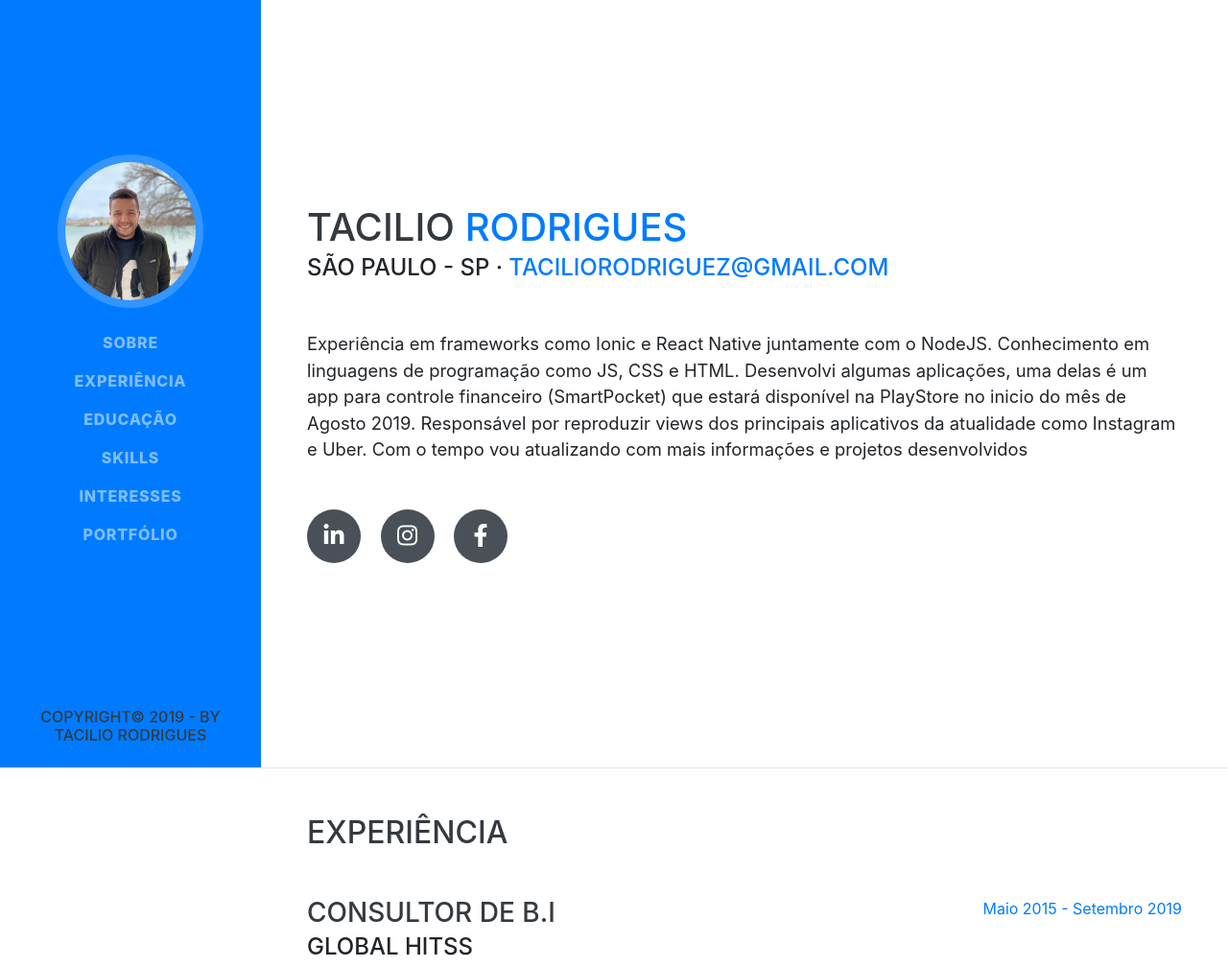
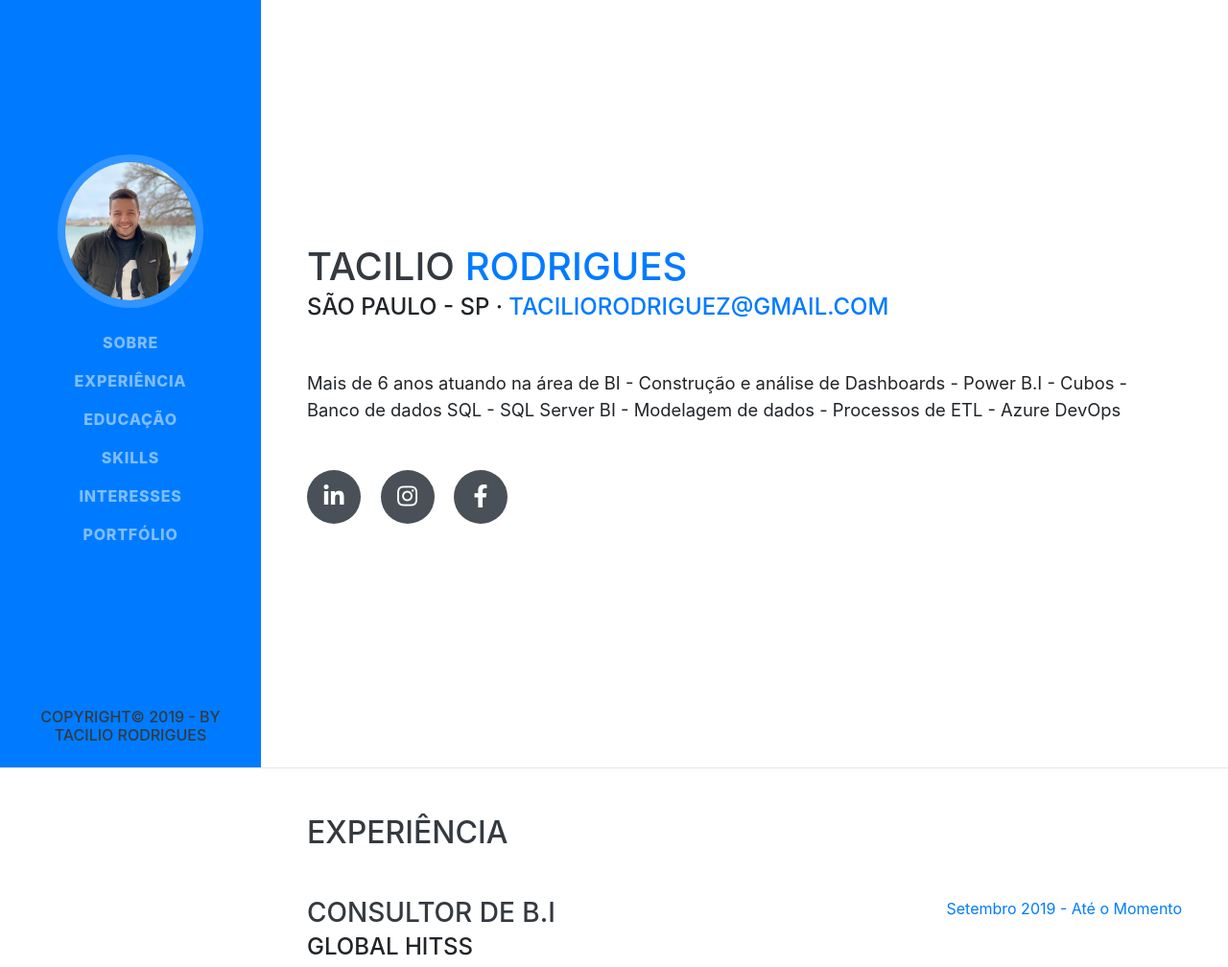
Before and after one commit to TacilioRodriguez/taciliorodriguez.github.io, a website with bundled scripts: page index.html in a window 1280 px wide. Shown: the top 1008 px of the page at 96% size. Built offline with nearby package versions, Linux system fonts and the light colour scheme; a web font is replaced by a local one.

Commit message:
Atualização de Sobre

```diff
--- a/index.html
+++ b/index.html
@@ -74,8 +74,17 @@
         <div class="subheading mb-5">São Paulo - SP ·
           <a href="mailto:name@email.com">taciliorodriguez@gmail.com</a>
         </div>
-        <p class="lead mb-5">Experiência em frameworks como Ionic e React Native juntamente com o NodeJS. Conhecimento em linguagens de programação como JS, CSS e HTML.
-Desenvolvi algumas aplicações, uma delas é um app para controle financeiro (SmartPocket) que estará disponível na PlayStore no inicio do mês de Agosto 2019. Responsável por reproduzir views dos principais aplicativos da atualidade como Instagram e Uber. Com o tempo vou atualizando com mais informações e projetos desenvolvidos</p>
+        <p class="lead mb-5">
+        Mais de 6 anos atuando na área de BI
+        - Construção e análise de Dashboards
+        - Power B.I
+        - Cubos
+        - Banco de dados SQL
+        - SQL Server BI
+        - Modelagem de dados
+        - Processos de ETL
+        - Azure DevOps
+        </p>
         <div class="social-icons">
           <a href="https://www.linkedin.com/in/taciliorodrigues/" target="_blank">
             <i class="fab fa-linkedin-in"></i>
@@ -119,7 +128,7 @@ Desenvolvi algumas aplicações, uma delas é um app para controle financeiro (S
               - Desenvolvimento de PoC e/ou MVP</p>
           </div>
           <div class="resume-date text-md-right">
-            <span class="text-primary">Maio 2015 - Setembro 2019</span>
+            <span class="text-primary">Setembro 2019 - Até o Momento</span>
           </div>
         </div>
 
```
